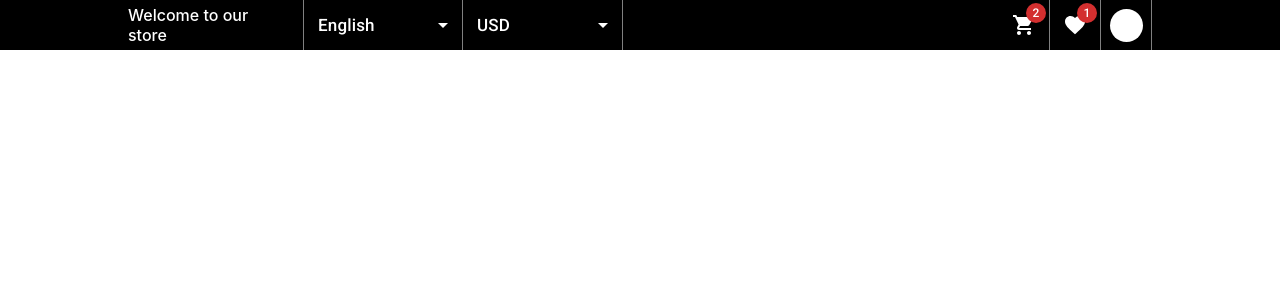
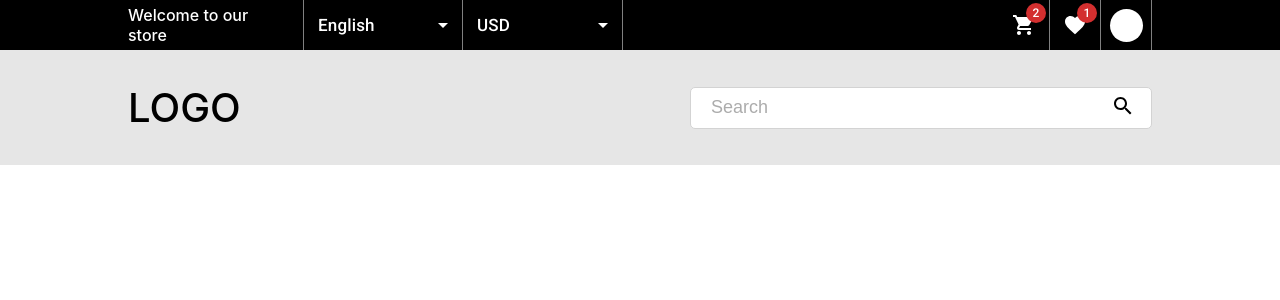
Before and after one commit to MagPtak/ShopApp, a React (Create React App) app: page / in a window 1280 px wide. Shown: the top 300 px of the page. Built offline with nearby package versions, Linux system fonts and the light colour scheme; the HTML template or start-up script is replaced by a standard one.

Commit message:
[JRD-4] create Search component, move Header component to separated directory

```diff
--- a/src/App.tsx
+++ b/src/App.tsx
@@ -2,7 +2,7 @@ import routerPaths from "./routerPaths";
 import { Route, BrowserRouter as Router, Routes } from "react-router-dom";
 import SignIn from "./components/SignIn";
 import SignUp from "./components/SignUp";
-import Home from "./components/Home";
+import Home from "./components/Home/Home";
 import Category from "./components/Category";
 import Cart from "./components/Cart";
 import Product from "./components/Product";
@@ -12,9 +12,9 @@ function App() {
   return (
     <Router>
       <Routes>
+        <Route path={routerPaths.home} element={<Home />} />
         <Route path={routerPaths.signin} element={<SignIn />}/>
         <Route path={routerPaths.signup} element={<SignUp />}/>
-        <Route path={routerPaths.home} element={<Home />} />
         <Route path={routerPaths.categories} element={<Category />}/>
         <Route path={routerPaths.category} element={<Category />}/>
         <Route path={routerPaths.product} element={<Product />}/>
--- a/src/components/Header/Header.tsx
+++ b/src/components/Home/Header/Header.tsx
@@ -50,7 +50,7 @@ const Header: React.FC<{}> = () => {
               <Select
                 labelId="select-demo"
                 id="demo-simple-select"
-                sx={{ color: 'white', borderRadius: 0, fontSize: '17px', fontWeight: '500'}}
+                sx={{ color: 'white', borderRadius: 0, fontSize: '17px', fontWeight: '500',}}
                 className={classes.selectFirst}
                 value={language}
                 onChange={(e) => setLanguage(e.target.value)}
--- a/src/components/Home.tsx
+++ b/src/components/Home/Home.tsx
@@ -1,7 +1,7 @@
 import React from 'react';
 import Header from './Header/Header';
-import Search from './Search';
-import Nav from './Nav';
+import Search from './Search/Search';
+import Nav from '../Nav';
 
 const Home: React.FC<{}> = () => {
  return (
--- /dev/null
+++ b/src/components/Home/Search/Search.css
@@ -0,0 +1,72 @@
+.searchContainer {
+  height: 115px;
+  background-color: rgb(230, 230, 230);
+  color: #fff;
+  font-size: 16px;
+  font-weight: 500;
+}
+
+.searchContent {
+  display: flex;
+  margin: 0 10% 0 10%;
+  justify-content: space-between;
+  height: 100%;
+}
+
+.logoContainer,
+.inputContainer {
+  display: flex;
+  justify-content: center;
+  align-items: center;
+}
+
+.logoContainer p {
+  margin: 0;
+  color: black;
+  font-size: 40px;
+}
+
+form {
+  display: flex;
+}
+
+.input {
+  /* height: 40px;
+  width: 440px;
+  border-radius: 5px 0 0 5px; */
+  /* border: 1px solid lightgray; */
+  border: none;
+  height: 40px;
+  width: 440px;
+  /* padding-left: 10px;
+  font-size: 18px; */
+  outline: none;
+  font-size: 18px;
+  padding: 0 10px 0 10px;
+}
+
+.input::placeholder{
+  color: rgb(172, 172, 172);
+}
+
+.box {
+  display: flex;
+  justify-content: space-between;
+  height: 40px;
+  width: 440px;
+  border-radius: 5px;
+  border: 1px solid lightgray;
+  padding: 0 10px 0 10px;
+  background-color: #fff;
+}
+
+
+
+
+.button {
+  height: 40px;
+  width: 40px;
+  border: none;
+  background-color: #fff;
+  color: rgb(167, 166, 166);
+}
--- /dev/null
+++ b/src/components/Home/Search/Search.tsx
@@ -0,0 +1,29 @@
+import SearchIcon from '@mui/icons-material/Search';
+import React from 'react';
+import "./Search.css"
+import { makeStyles } from "@mui/styles";
+
+
+const Search: React.FC<{}> = () => {
+
+  return (
+    <div className='searchContainer'>
+      <div className='searchContent'>
+        <div className='logoContainer'>
+          <p>LOGO</p>
+        </div>
+        <div className='inputContainer'>
+          <div className='box'>
+            <input  className='input' type='text' placeholder='Search' required />
+            <button className='button'>
+              <SearchIcon sx={{color: 'black'}} />
+            </button>
+          </div>
+        </div>
+
+      </div>
+    </div>
+  )
+}
+
+export default Search;
--- a/src/components/Search.tsx
+++ /dev/null
@@ -1,9 +0,0 @@
-import React from 'react';
-
-const Search: React.FC<{}> = () => {
-  return (
-    <div></div>
-  )
-}
-
-export default Search;
```
Also changed, not shown: src/components/Home/Header/Header.css (renamed from src/components/Header/Header.css).
